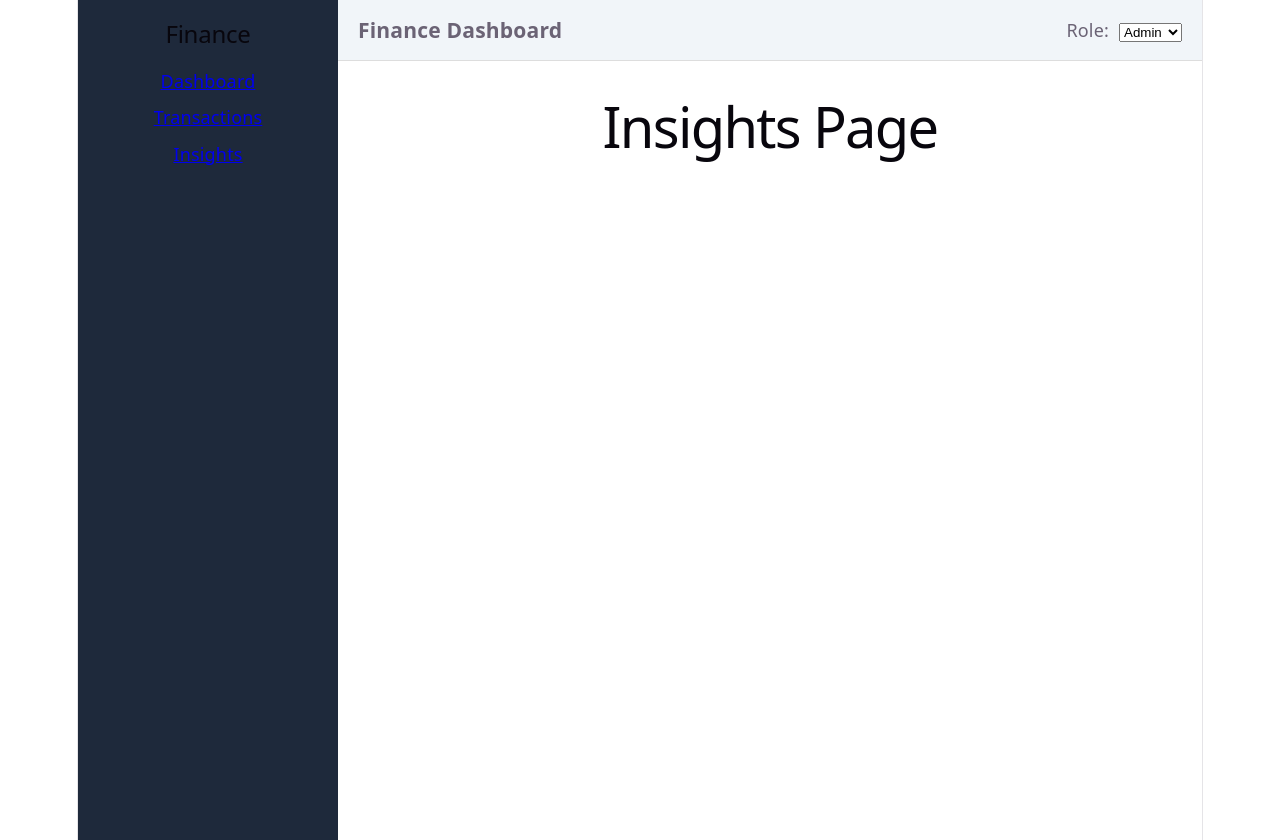
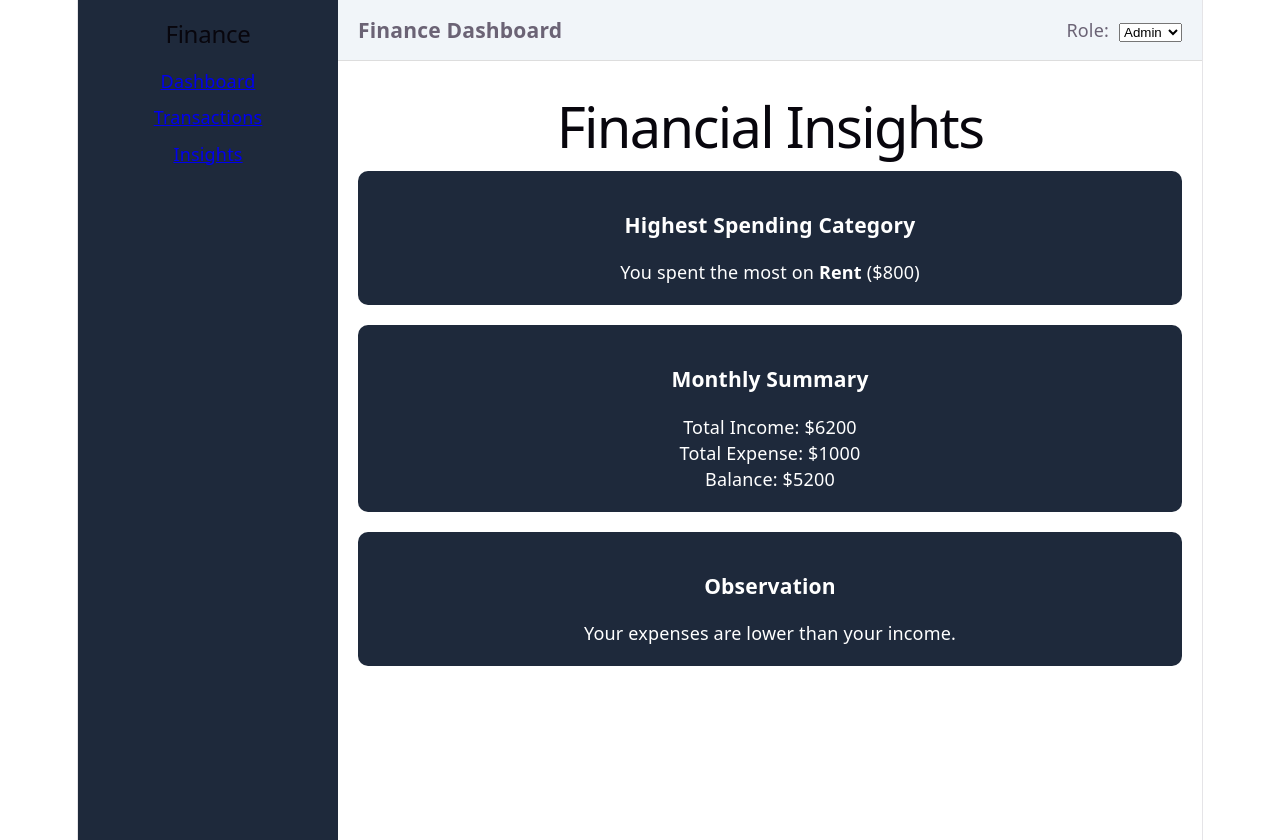
Before and after one commit to Hima001-dev/Finance-dashboard, a React (Vite) app: page /insights in a window 1280 px wide. Built offline with nearby package versions, Linux system fonts and the light colour scheme.

Commit message:
Implemented insights page with financial summary and observations

```diff
--- a/src/pages/Insights.jsx
+++ b/src/pages/Insights.jsx
@@ -1,5 +1,51 @@
+import transactionsData from "../data/mockData";
+import {
+  getHighestSpendingCategory,
+  getMonthlySummary,
+} from "../utils/calculations";
+
 const Insights = () => {
-  return <h1>Insights Page</h1>;
+  const { highestCategory, highestAmount } =
+    getHighestSpendingCategory(transactionsData);
+
+  const { income, expense } = getMonthlySummary(transactionsData);
+
+  return (
+    <div>
+      <h1>Financial Insights</h1>
+
+      <div style={styles.card}>
+        <h3>Highest Spending Category</h3>
+        <p>
+          You spent the most on <b>{highestCategory}</b> (${highestAmount})
+        </p>
+      </div>
+
+      <div style={styles.card}>
+        <h3>Monthly Summary</h3>
+        <p>Total Income: ${income}</p>
+        <p>Total Expense: ${expense}</p>
+        <p>Balance: ${income - expense}</p>
+      </div>
+
+      <div style={styles.card}>
+        <h3>Observation</h3>
+        <p>
+          Your expenses are {expense > income ? "higher than" : "lower than"} your income.
+        </p>
+      </div>
+    </div>
+  );
+};
+
+const styles = {
+  card: {
+    background: "#1e293b",
+    padding: "20px",
+    marginTop: "20px",
+    borderRadius: "10px",
+    color: "white",
+  },
 };
 
 export default Insights;
--- a/src/utils/calculations.js
+++ b/src/utils/calculations.js
@@ -0,0 +1,39 @@
+export const getHighestSpendingCategory = (transactions) => {
+  const categoryTotals = {};
+
+  transactions.forEach((transaction) => {
+    if (transaction.type === "expense") {
+      if (!categoryTotals[transaction.category]) {
+        categoryTotals[transaction.category] = 0;
+      }
+      categoryTotals[transaction.category] += transaction.amount;
+    }
+  });
+
+  let highestCategory = "";
+  let highestAmount = 0;
+
+  for (let category in categoryTotals) {
+    if (categoryTotals[category] > highestAmount) {
+      highestAmount = categoryTotals[category];
+      highestCategory = category;
+    }
+  }
+
+  return { highestCategory, highestAmount };
+};
+
+export const getMonthlySummary = (transactions) => {
+  let income = 0;
+  let expense = 0;
+
+  transactions.forEach((transaction) => {
+    if (transaction.type === "income") {
+      income += transaction.amount;
+    } else {
+      expense += transaction.amount;
+    }
+  });
+
+  return { income, expense };
+};
```
